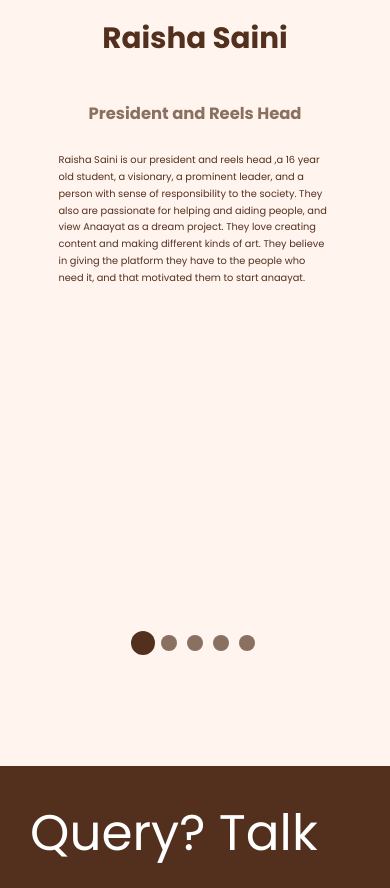
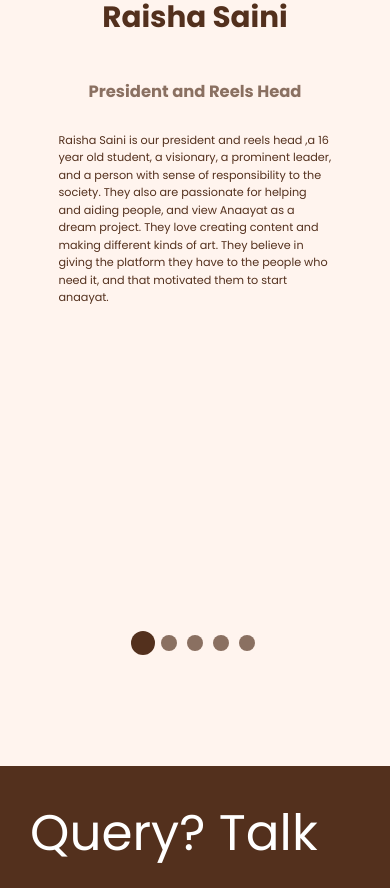
Before and after one commit to vatsal-06/anaayat-website, a Next.js app: page /about in a window 390 px wide. Shown: the part 1780-2668 px from the top of the page. Built offline with nearby package versions, Linux system fonts and the light colour scheme.

Commit message:
fixed font

```diff
--- a/styles/slider.css
+++ b/styles/slider.css
@@ -611,7 +611,9 @@
 	.slider {
 		width: 100vw;
 		padding: 0px;
+		margin: 0;
 		/* background-color: red; */
+		padding: -50px;
 	}
 	.slider__name {
 		font-size: 28px;
@@ -623,8 +625,9 @@
 	}
 
 	.slider__p {
-		font-size: 14px;
-		line-height: 24px;
+		font-size: 16px;
+		line-height: 25px;
+		width: 100vw;
 	}
 	.photo__team {
 		width: 200px;
```
